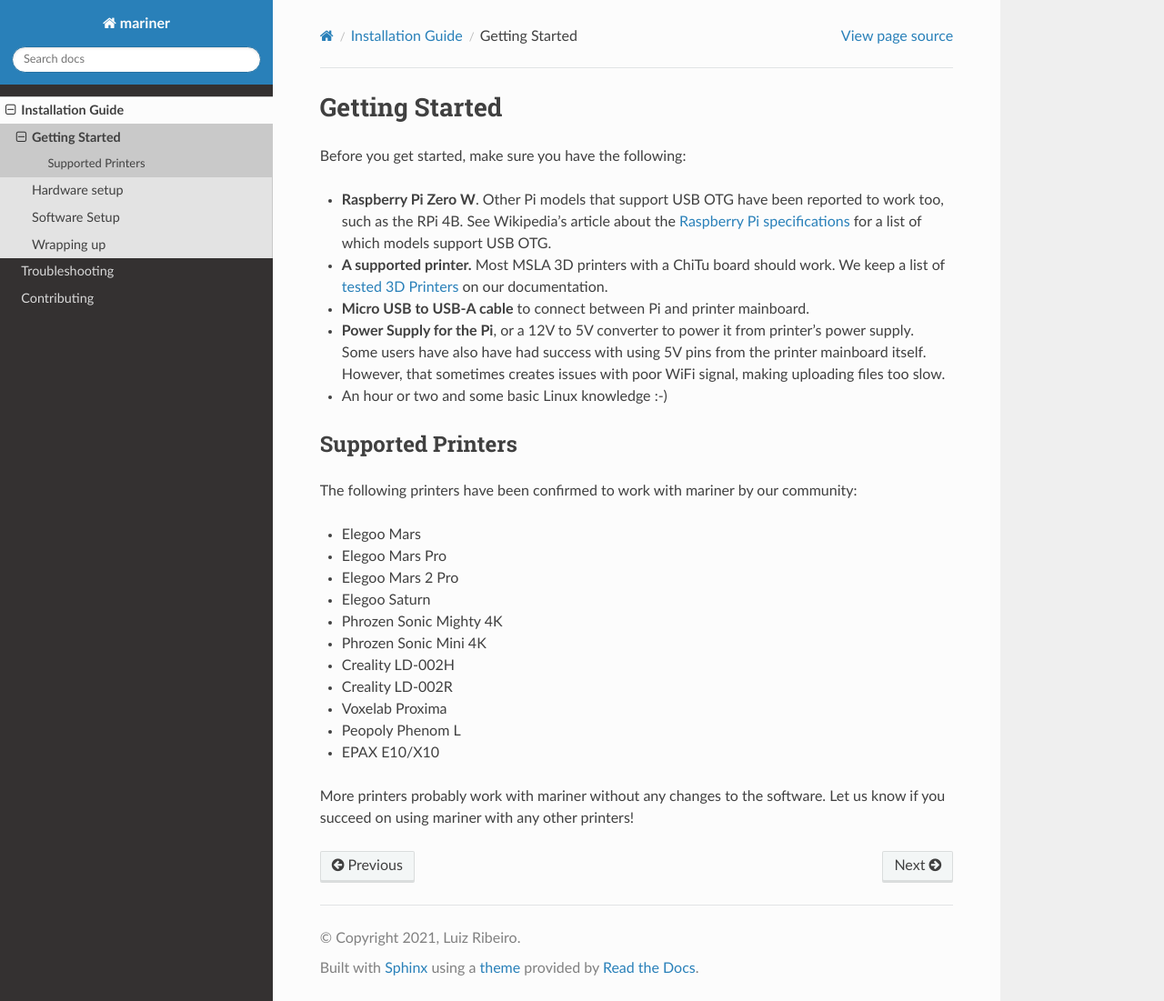
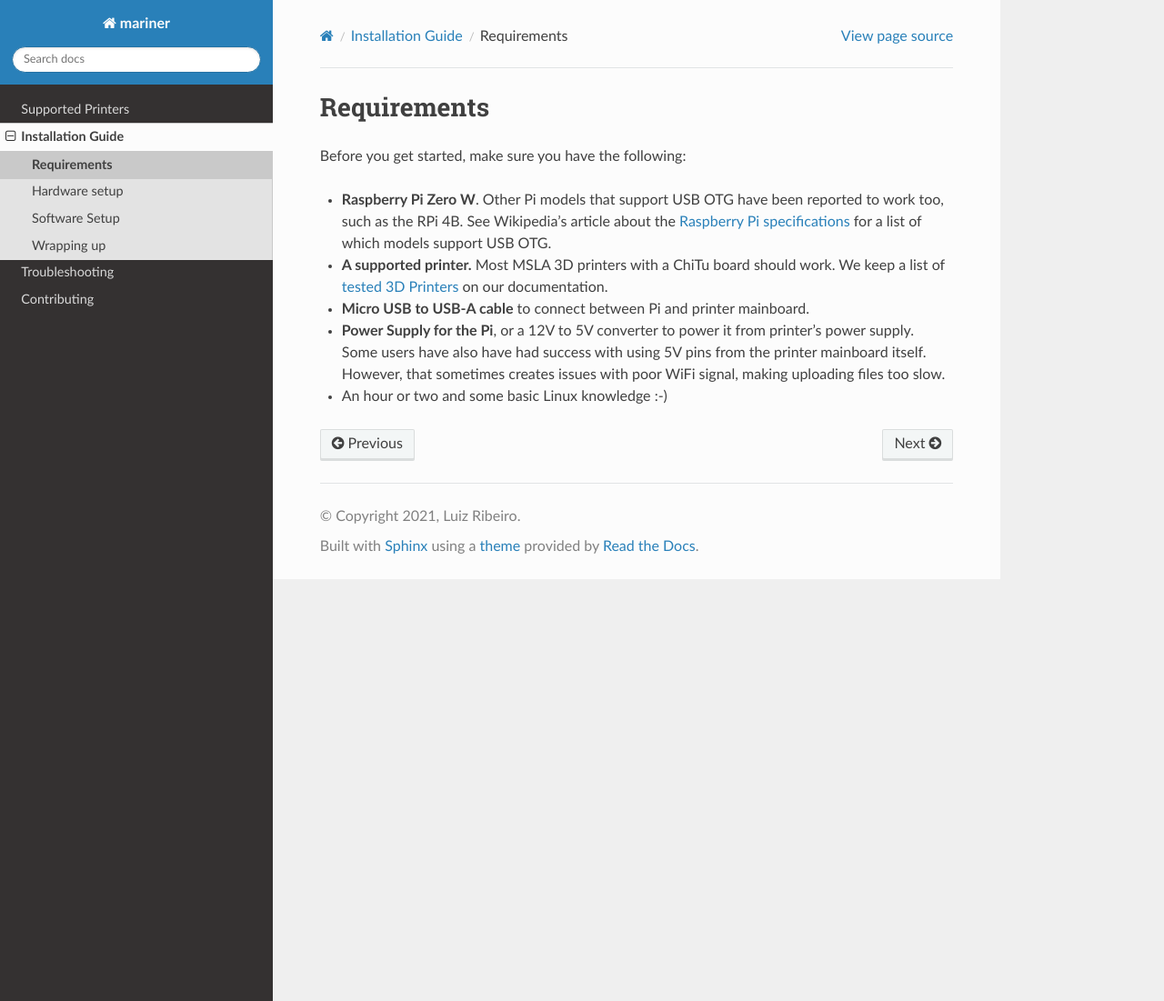
Before and after one commit to luizribeiro/mariner, a Sphinx documentation site: the page built from docs/requirements.rst, in a window 1280 px wide and 1101 px high. Shown: the whole window at 91% size. Built offline with Sphinx 7.4.7 and the Read the Docs theme 2.0.0, drawn with Linux system fonts in a browser that asks for light colours.

Commit message:
[docs] Moved Supported Printers to its own section for visibility

```diff
--- a/docs/index.rst
+++ b/docs/index.rst
@@ -26,6 +26,7 @@ Mariner provides the following features:
 .. toctree::
    :hidden:
 
+   supported-printers
    install
    troubleshooting
    contributing
--- a/docs/install.rst
+++ b/docs/install.rst
@@ -10,12 +10,12 @@ setting up Linux to share files with the printer and use the serial port.
    guarantee this will work on your printer, nor that it won't damage it.  Use
    at your own risk.
 
-If you are ready to begin, head on to :ref:`Getting Started`!
+If you are ready to begin, head on to :ref:`Requirements` to get started!
 
 .. toctree::
    :hidden:
 
-   getting-started
+   requirements
    hardware-setup
    software-setup
    wrapping-up
--- a/docs/getting-started.rst
+++ b/docs/requirements.rst
@@ -1,5 +1,5 @@
-Getting Started
-===============
+Requirements
+============
 
 Before you get started, make sure you have the following:
 
@@ -17,24 +17,3 @@ Before you get started, make sure you have the following:
   pins from the printer mainboard itself. However, that sometimes creates issues
   with poor WiFi signal, making uploading files too slow.
 * An hour or two and some basic Linux knowledge :-)
-
-Supported Printers
-------------------
-
-The following printers have been confirmed to work with mariner by our
-community:
-
-- Elegoo Mars
-- Elegoo Mars Pro
-- Elegoo Mars 2 Pro
-- Elegoo Saturn
-- Phrozen Sonic Mighty 4K
-- Phrozen Sonic Mini 4K
-- Creality LD-002H
-- Creality LD-002R
-- Voxelab Proxima
-- Peopoly Phenom L
-- EPAX E10/X10
-
-More printers probably work with mariner without any changes to the software.
-Let us know if you succeed on using mariner with any other printers!
```
Also changed, not shown: docs/supported-printers.rst (added, +20 -0 lines).
